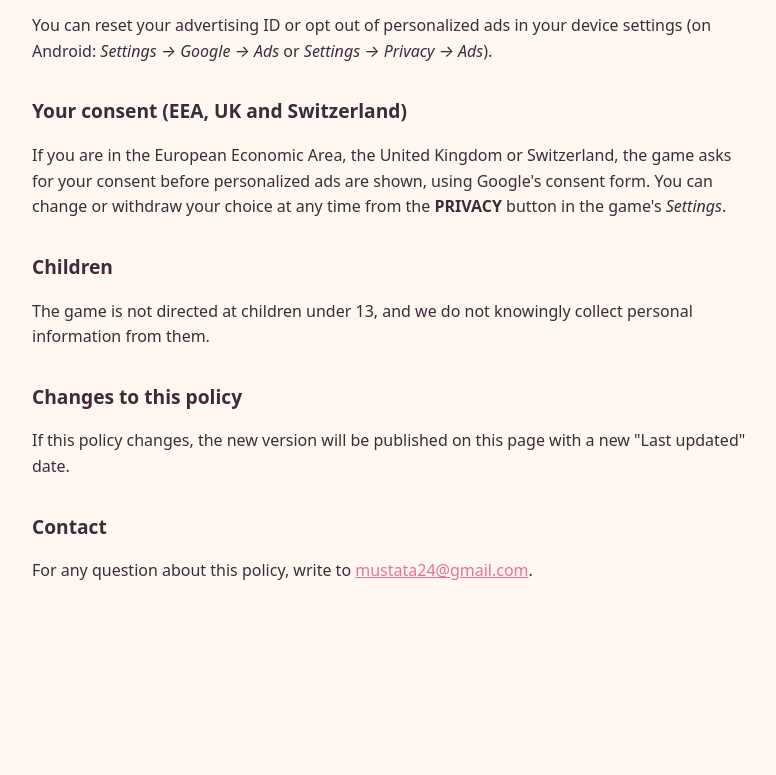
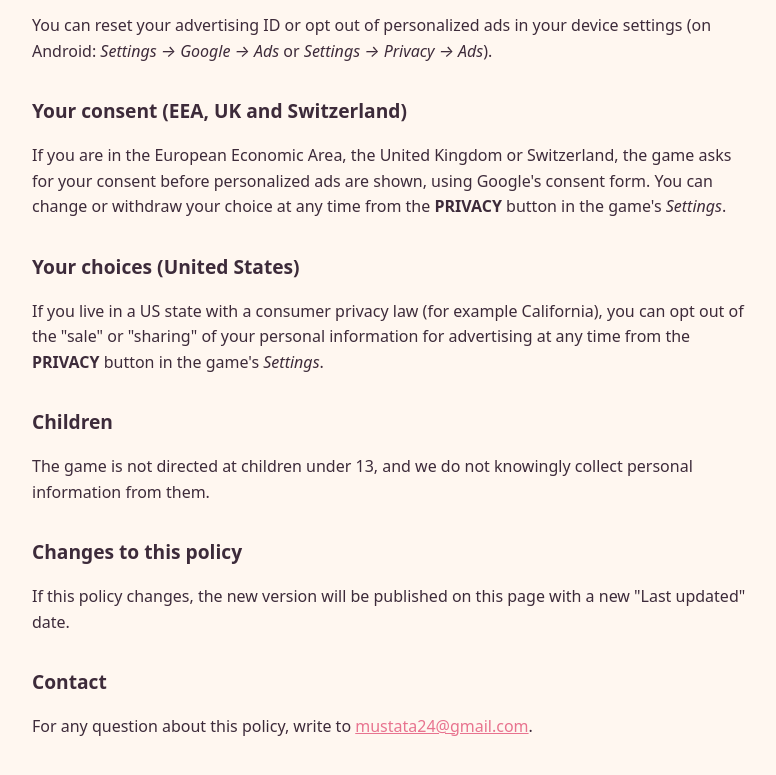
Before and after one commit to mcatalin99/pixelwings-privacy, a plain HTML site: page index.html in a window 1280 px wide. Shown: the part 792-1567 px from the top of the page, without its empty margins (248-1024 px from the left). Before the commit the page ends 1456 px from the top, so only its background shows below. Drawn offline with Linux system fonts and the light colour scheme.

Commit message:
Add US state privacy choices section
Co-Authored-By: Claude Opus 5.5 <noreply@anthropic.com>
Claude-Session: https://claude.ai/code/session_019VbK1g1JXbAbPRsDBavCyX

```diff
--- a/index.html
+++ b/index.html
@@ -47,6 +47,9 @@
 <h2>Your consent (EEA, UK and Switzerland)</h2>
 <p>If you are in the European Economic Area, the United Kingdom or Switzerland, the game asks for your consent before personalized ads are shown, using Google's consent form. You can change or withdraw your choice at any time from the <strong>PRIVACY</strong> button in the game's <em>Settings</em>.</p>
 
+<h2>Your choices (United States)</h2>
+<p>If you live in a US state with a consumer privacy law (for example California), you can opt out of the "sale" or "sharing" of your personal information for advertising at any time from the <strong>PRIVACY</strong> button in the game's <em>Settings</em>.</p>
+
 <h2>Children</h2>
 <p>The game is not directed at children under 13, and we do not knowingly collect personal information from them.</p>
 
```
